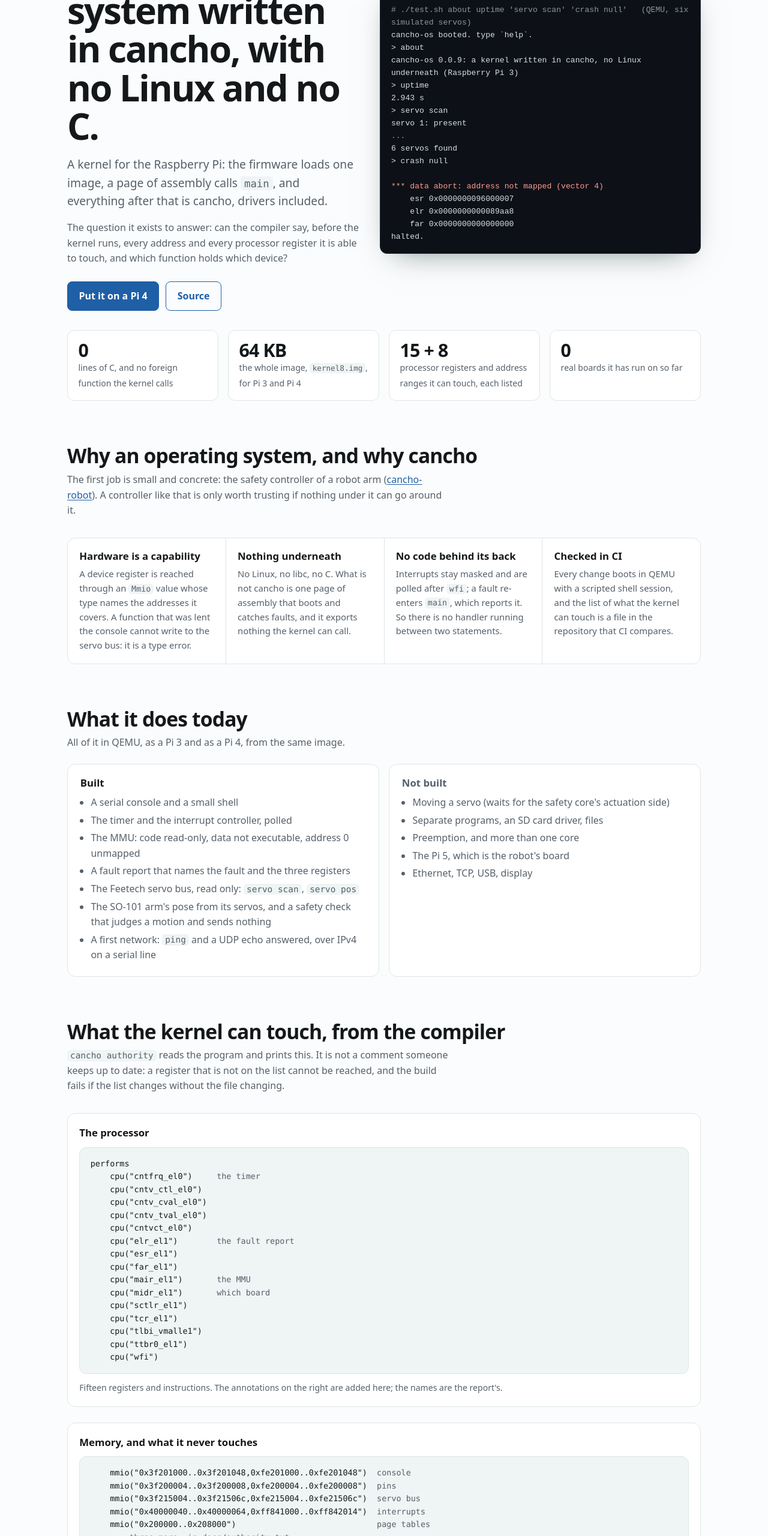
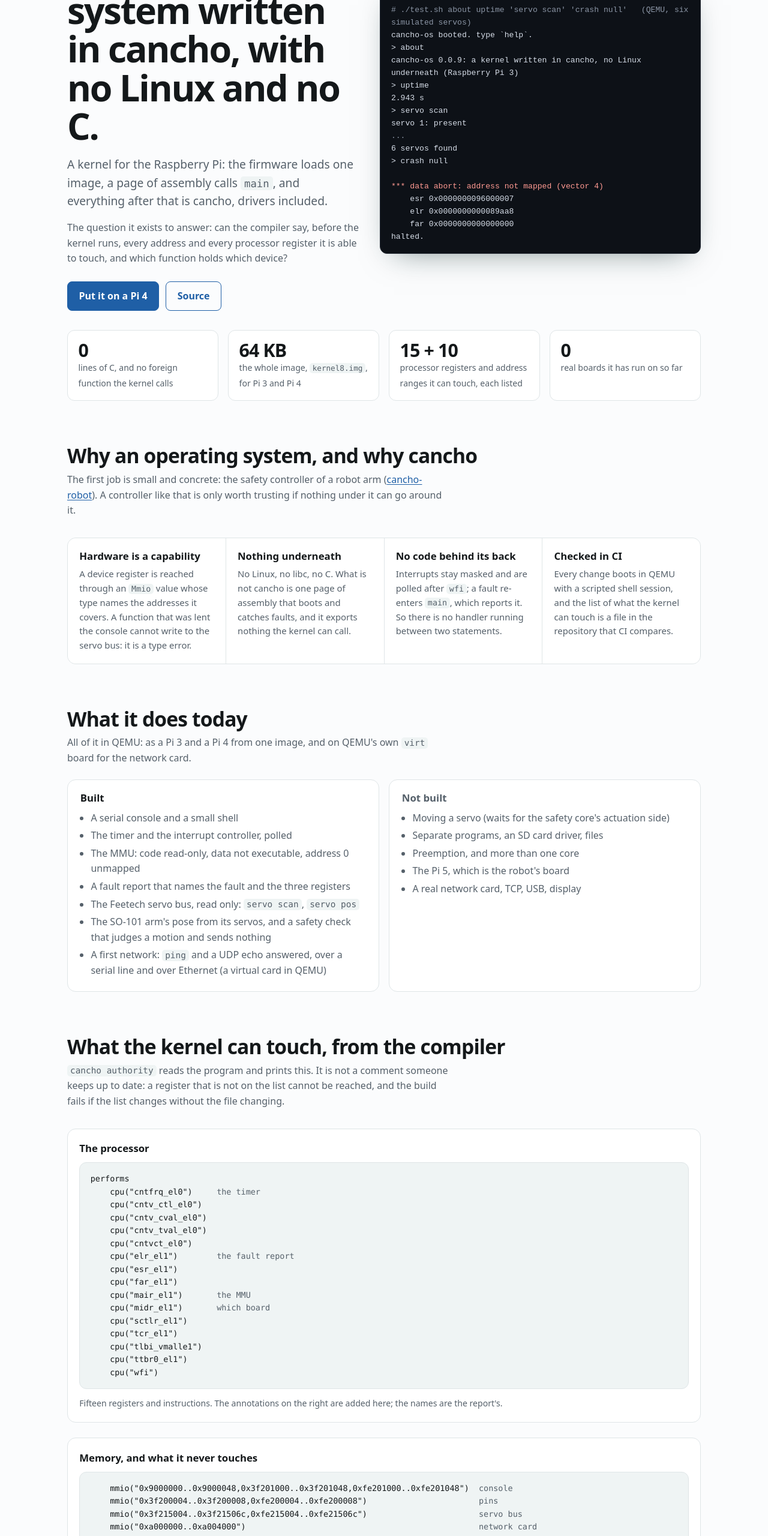
Before and after one commit to alpibrusl/cancho-os, a plain HTML site: page docs/index.html in a window 1280 px wide. Shown: the part 240-2800 px from the top of the page at 60% size. Drawn offline with Linux system fonts and the light colour scheme.

Commit message:
wip: docs; trace the tap

```diff
--- a/docs/index.html
+++ b/docs/index.html
@@ -174,7 +174,7 @@ halted.</pre></div>
 <div class="stats">
   <div><b>0</b><span>lines of C, and no foreign function the kernel calls</span></div>
   <div><b>64 KB</b><span>the whole image, <code>kernel8.img</code>, for Pi 3 and Pi 4</span></div>
-  <div><b>15 + 8</b><span>processor registers and address ranges it can touch, each listed</span></div>
+  <div><b>15 + 10</b><span>processor registers and address ranges it can touch, each listed</span></div>
   <div><b>0</b><span>real boards it has run on so far</span></div>
 </div>
 
@@ -191,7 +191,7 @@ halted.</pre></div>
 
 <section id="today">
   <h2>What it does today</h2>
-  <p class="sub">All of it in QEMU, as a Pi 3 and as a Pi 4, from the same image.</p>
+  <p class="sub">All of it in QEMU: as a Pi 3 and a Pi 4 from one image, and on QEMU's own <code>virt</code> board for the network card.</p>
   <div class="cols">
     <div><h3>Built</h3><ul>
       <li>A serial console and a small shell</li>
@@ -200,14 +200,14 @@ halted.</pre></div>
       <li>A fault report that names the fault and the three registers</li>
       <li>The Feetech servo bus, read only: <code>servo scan</code>, <code>servo pos</code></li>
       <li>The SO-101 arm's pose from its servos, and a safety check that judges a motion and sends nothing</li>
-      <li>A first network: <code>ping</code> and a UDP echo answered, over IPv4 on a serial line</li>
+      <li>A first network: <code>ping</code> and a UDP echo answered, over a serial line and over Ethernet (a virtual card in QEMU)</li>
     </ul></div>
     <div class="no"><h3>Not built</h3><ul>
       <li>Moving a servo (waits for the safety core's actuation side)</li>
       <li>Separate programs, an SD card driver, files</li>
       <li>Preemption, and more than one core</li>
       <li>The Pi 5, which is the robot's board</li>
-      <li>Ethernet, TCP, USB, display</li>
+      <li>A real network card, TCP, USB, display</li>
     </ul></div>
   </div>
 </section>
@@ -235,19 +235,19 @@ halted.</pre></div>
     cpu("wfi")</pre>
     <figcaption>Fifteen registers and instructions. The annotations on the right are added here; the names are the report's.</figcaption></figure>
     <figure class="figure"><h3>Memory, and what it never touches</h3>
-<pre class="code">    mmio("0x3f201000..0x3f201048,0xfe201000..0xfe201048")  <span class="c">console</span>
-    mmio("0x3f200004..0x3f200008,0xfe200004..0xfe200008")  <span class="c">pins</span>
-    mmio("0x3f215004..0x3f21506c,0xfe215004..0xfe21506c")  <span class="c">servo bus</span>
-    mmio("0x40000040..0x40000064,0xff841000..0xff842014")  <span class="c">interrupts</span>
-    mmio("0x200000..0x208000")                             <span class="c">page tables</span>
-    <span class="c">... three more, in docs/authority.txt</span>
+<pre class="code">    mmio("0x9000000..0x9000048,0x3f201000..0x3f201048,0xfe201000..0xfe201048")  <span class="c">console</span>
+    mmio("0x3f200004..0x3f200008,0xfe200004..0xfe200008")                       <span class="c">pins</span>
+    mmio("0x3f215004..0x3f21506c,0xfe215004..0xfe21506c")                       <span class="c">servo bus</span>
+    mmio("0xa000000..0xa004000")                                                <span class="c">network card</span>
+    mmio("0x210000..0x220000,0x40210000..0x40220000")                           <span class="c">its packets</span>
+    <span class="c">... five more, in docs/authority.txt</span>
 never touches
     the filesystem
     the network
     the heap
     other programs
     foreign code</pre>
-    <figcaption>Each range is one capability, cut once in <code>main</code>. The two addresses in a range are the Pi 3's and the Pi 4's.</figcaption></figure>
+    <figcaption>Each line is one capability, cut in <code>main</code>. The addresses in a line are the same device on each board: QEMU's virt, the Pi 3, the Pi 4. &ldquo;The network&rdquo; here means the host system's sockets, which a kernel does not have; its own card is the fourth line.</figcaption></figure>
   </div>
   <p class="note">The full report is <a href="https://github.com/alpibrusl/cancho-os/blob/main/docs/authority.txt"><code>docs/authority.txt</code></a>. The language features behind it are in cancho: <a href="https://alpibrusl.github.io/cancho/mmio.html"><code>Mmio</code></a> and <a href="https://alpibrusl.github.io/cancho/cpu.html"><code>Cpu</code></a>.</p>
 </section>
```
Also changed, not shown: 7 other files.
